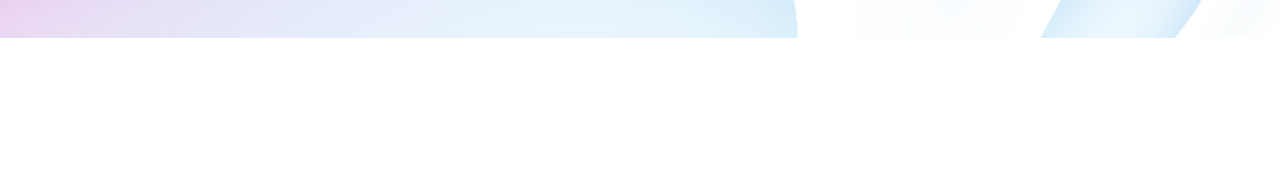
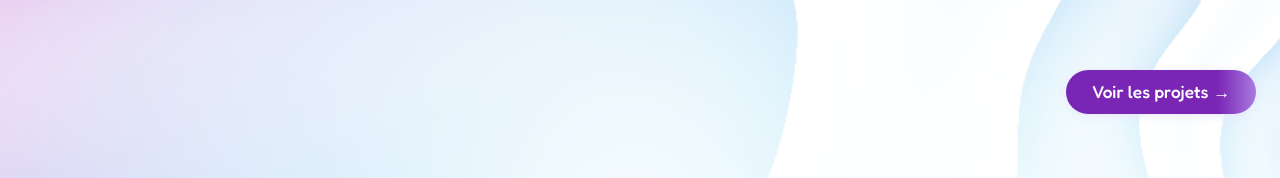
Before and after one commit to VAcheronPradelAlyssa/jarvi, an Angular app: page /logistics in a window 1280 px wide. Shown: the part 1986-2164 px from the top of the page. Before the commit the page ends 2024 px from the top, so only its background shows below. Built offline with nearby package versions, Linux system fonts and the light colour scheme.

Commit message:
ajout d'un bouton pour naviguer vers la page Projets et mise à jour des styles associés

```diff
--- a/src/app/components/logistics/logistics.html
+++ b/src/app/components/logistics/logistics.html
@@ -30,3 +30,6 @@
 		<span><strong>PS :</strong> Le but ultime est de retourner vivre en Bretagne un jour&nbsp;! </span>
 	</footer>
 </section>
+<div class="bottom-btn-container">
+	<a routerLink="/projects" class="bottom-btn" (click)="scrollToTop()">Voir les projets →</a>
+</div>
--- a/src/app/components/logistics/logistics.scss
+++ b/src/app/components/logistics/logistics.scss
@@ -1,3 +1,29 @@
+.bottom-btn-container {
+	display: flex;
+	justify-content: flex-end;
+	margin: 32px 0 0 0;
+	padding-bottom: 64px;
+}
+.bottom-btn {
+	background: linear-gradient(90deg, #7a26b5 80%, #a97be0 100%);
+	color: #fff;
+	font-family: "Fredoka", sans-serif;
+	font-weight: 500;
+	font-size: 1.08em;
+	padding: 0.62em 1.5em;
+	border-radius: 24px;
+	border: none;
+	text-decoration: none;
+	box-shadow: 0 2px 10px #e8e8fc;
+	transition: background 0.18s, color 0.18s, box-shadow 0.18s;
+	cursor: pointer;
+	margin-right: 24px;
+}
+.bottom-btn:hover, .bottom-btn:focus {
+	background: linear-gradient(90deg, #a97be0 0%, #7a26b5 100%);
+	color: #fff;
+	box-shadow: 0 4px 18px #7a26b5;
+}
 .logistics-ps {
 	margin-top: 48px;
 	text-align: center;
--- a/src/app/components/logistics/logistics.ts
+++ b/src/app/components/logistics/logistics.ts
@@ -1,11 +1,12 @@
 import { Component, ViewChild, ElementRef, AfterViewInit } from '@angular/core';
 import { NgIf } from '@angular/common';
+import { RouterModule } from '@angular/router';
 import { Navbar } from '../navbar/navbar';
 
 @Component({
   selector: 'app-logistics',
   standalone: true,
-  imports: [NgIf, Navbar],
+  imports: [NgIf, RouterModule, Navbar],
   templateUrl: './logistics.html',
   styleUrls: ['./logistics.scss'],
 })
@@ -43,4 +44,7 @@ export class Logistics implements AfterViewInit {
   toggleZoom() {
     this.zoomed = !this.zoomed;
   }
+  scrollToTop() {
+    window.scrollTo({ top: 0, behavior: 'auto' });
+  }
 }
--- a/src/app/components/navbar/navbar.html
+++ b/src/app/components/navbar/navbar.html
@@ -1,4 +1,5 @@
 <nav class="main-navbar">
+  <a routerLink="/home" routerLinkActive="active">Accueil</a>
   <a routerLink="/logistics" routerLinkActive="active">Logistics</a>
   <a routerLink="/projects" routerLinkActive="active">Projets</a>
 </nav>
```
